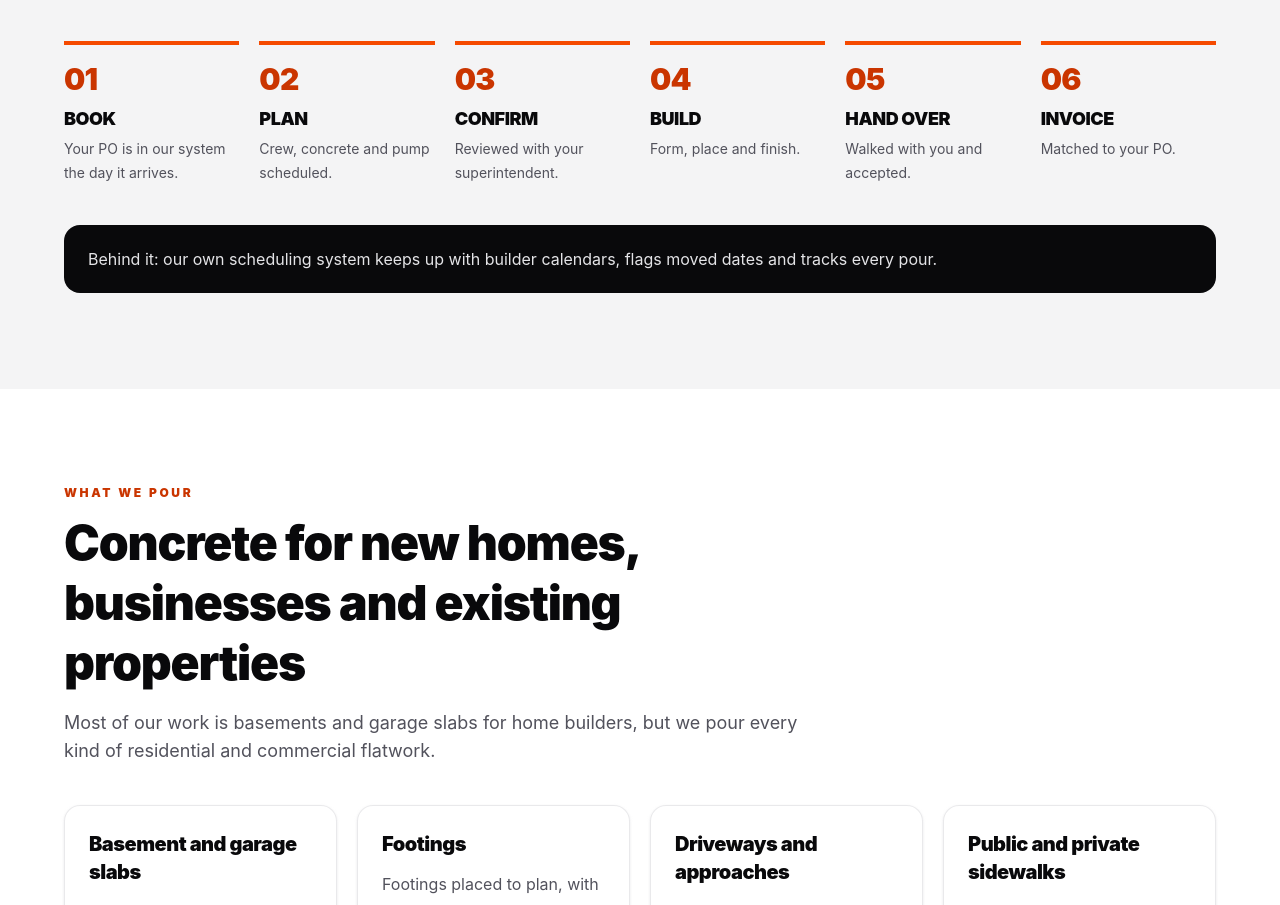
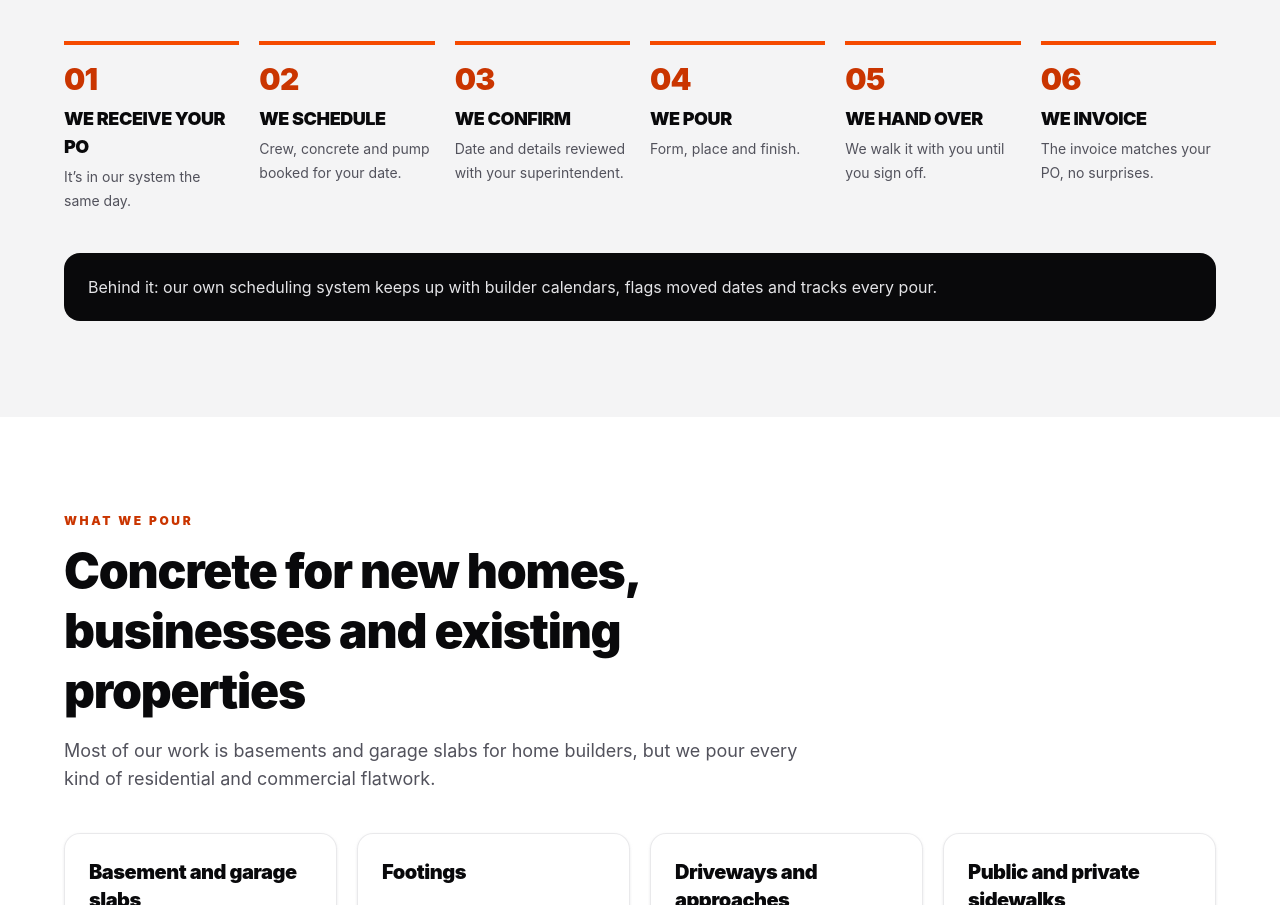
Before and after one commit to moisesdelvallegarcia/new-era-website, a React (Vite) app: page / in a window 1280 px wide. Shown: the part 1783-2688 px from the top of the page. Built offline with nearby package versions, Linux system fonts and the light colour scheme.

Commit message:
Clearer process steps in English and Spanish
Co-Authored-By: Claude Opus 5.5 <noreply@anthropic.com>
Claude-Session: https://claude.ai/code/session_01YHDZnTWpHhEvaBmR4cjfL3

```diff
--- a/src/i18n/en.js
+++ b/src/i18n/en.js
@@ -54,12 +54,12 @@ const en = {
     eyebrow: 'How we work',
     title: 'From your PO to the invoice, in six steps',
     steps: [
-      { title: 'Book', text: 'Your PO is in our system the day it arrives.' },
-      { title: 'Plan', text: 'Crew, concrete and pump scheduled.' },
-      { title: 'Confirm', text: 'Reviewed with your superintendent.' },
-      { title: 'Build', text: 'Form, place and finish.' },
-      { title: 'Hand over', text: 'Walked with you and accepted.' },
-      { title: 'Invoice', text: 'Matched to your PO.' },
+      { title: 'We receive your PO', text: 'It’s in our system the same day.' },
+      { title: 'We schedule', text: 'Crew, concrete and pump booked for your date.' },
+      { title: 'We confirm', text: 'Date and details reviewed with your superintendent.' },
+      { title: 'We pour', text: 'Form, place and finish.' },
+      { title: 'We hand over', text: 'We walk it with you until you sign off.' },
+      { title: 'We invoice', text: 'The invoice matches your PO, no surprises.' },
     ],
     note: 'Behind it: our own scheduling system keeps up with builder calendars, flags moved dates and tracks every pour.',
   },
--- a/src/i18n/es.js
+++ b/src/i18n/es.js
@@ -54,12 +54,12 @@ const es = {
     eyebrow: 'Cómo trabajamos',
     title: 'Del PO a la factura, en seis pasos',
     steps: [
-      { title: 'Agendar', text: 'Su PO entra a nuestro sistema el día que llega.' },
-      { title: 'Programar', text: 'Cuadrilla, concreto y bomba.' },
-      { title: 'Confirmar', text: 'Se revisa con su supervisor.' },
-      { title: 'Ejecutar', text: 'Cimbra, colado y acabado.' },
-      { title: 'Entregar', text: 'Se revisa con usted y se acepta.' },
-      { title: 'Facturar', text: 'Igual a su PO.' },
+      { title: 'Recibimos su PO', text: 'Entra a nuestro sistema el mismo día.' },
+      { title: 'Programamos', text: 'Apartamos cuadrilla, concreto y bomba para la fecha.' },
+      { title: 'Confirmamos', text: 'Repasamos la fecha y los detalles con su supervisor.' },
+      { title: 'Colamos', text: 'Cimbra, colado y acabado.' },
+      { title: 'Entregamos', text: 'Revisamos el trabajo con usted hasta que lo acepte.' },
+      { title: 'Facturamos', text: 'La factura coincide con su PO, sin sorpresas.' },
     ],
     note: 'Detrás: nuestro propio sistema de programación sigue el calendario de cada constructor, avisa de fechas movidas y vigila cada colada.',
   },
```
